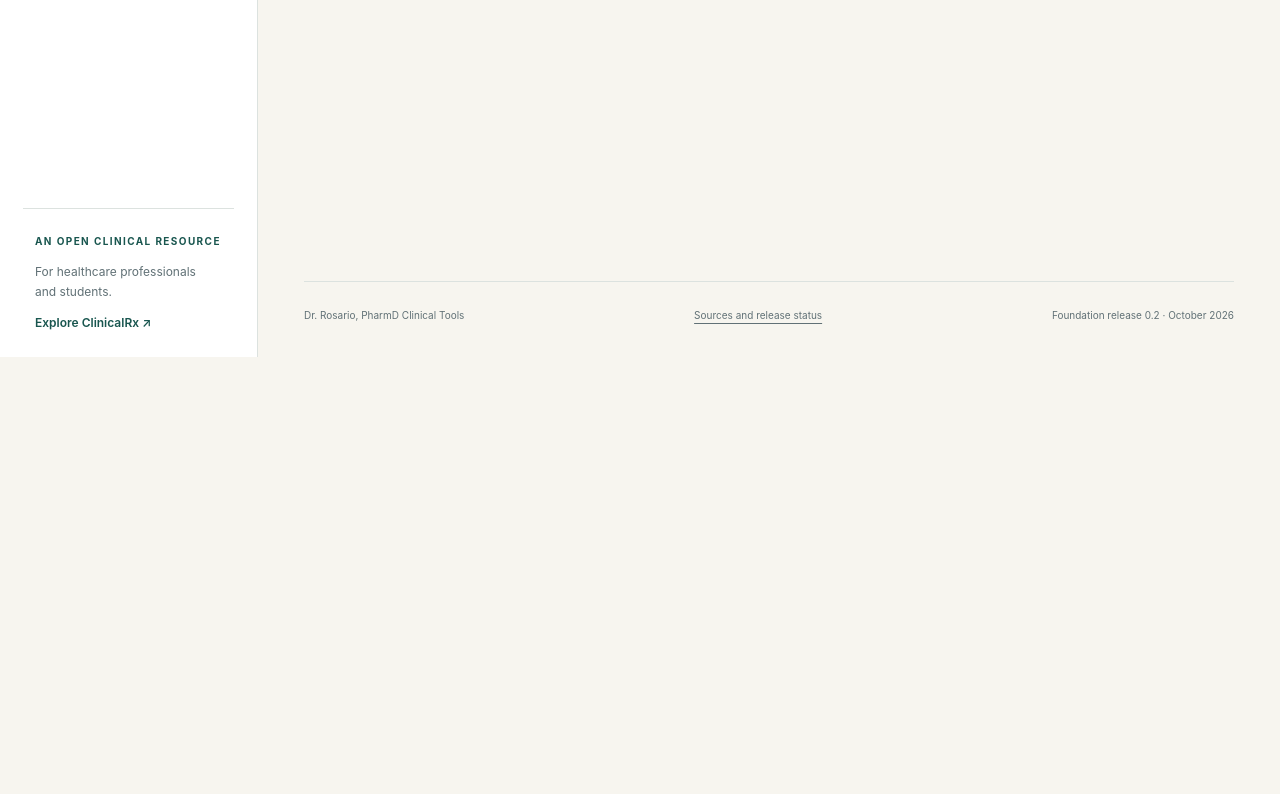
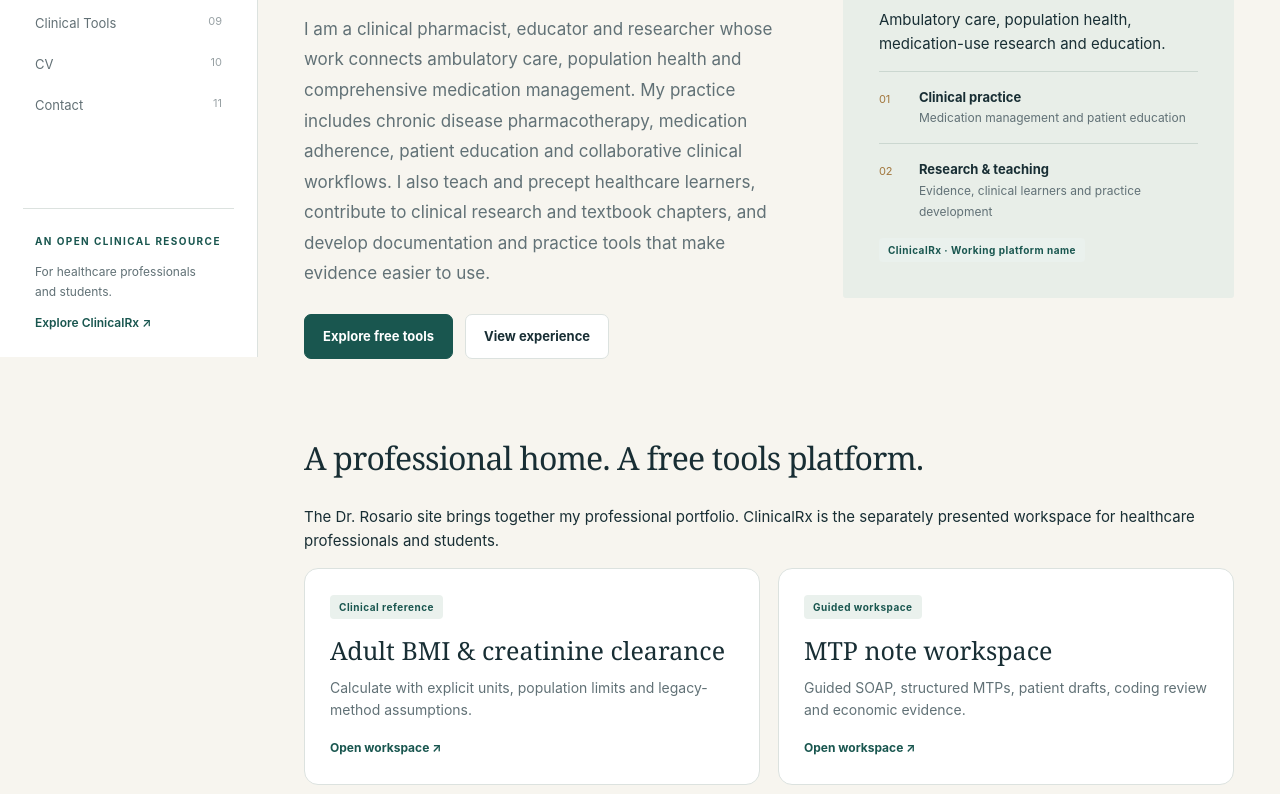
Before and after one commit to Jeffbeco/jeffbeco.github.io, a plain HTML site: page docs/index.html in a window 1280 px wide. Shown: the part 443-1237 px from the top of the page. Before the commit the page ends 800 px from the top, so only its background shows below. Drawn offline with Linux system fonts and the light colour scheme.

Commit message:
Add files via upload

```diff
--- a/docs/index.html
+++ b/docs/index.html
@@ -11,6 +11,9 @@
   <link rel="stylesheet" href="assets/styles.css">
   <script defer src="assets/content.js"></script>
   <script defer src="assets/core.js"></script>
+  <script defer src="assets/rules.js"></script>
+  <script defer src="assets/clinical.js"></script>
+  <script defer src="assets/workspaces.js"></script>
   <script defer src="assets/app.js"></script>
 </head>
 <body>
@@ -24,7 +27,7 @@
   <div class="page-shell">
     <header class="topbar"><span id="breadcrumb">Professional profile</span><span class="availability"><i aria-hidden="true"></i> Free tools · No account required</span></header>
     <main id="main" tabindex="-1"></main>
-    <footer><span>Dr. Rosario, PharmD Clinical Tools</span><a href="#evidence">Sources and release status</a><span>Foundation release 0.2 · October 2026</span></footer>
+    <footer><span>Dr. Rosario, PharmD Clinical Tools</span><a href="#evidence">Sources and release status</a><span>Guided release 0.3.1 · October 2026</span></footer>
   </div>
   <div class="toast" id="toast" role="status" aria-live="polite"></div>
   <noscript><p class="no-script">Enable JavaScript to explore this site. The blank note template remains available at <a href="downloads/MTP_EHR_Note_Template.txt">this download</a>.</p></noscript>
```
Also changed, not shown: 1 other file.
